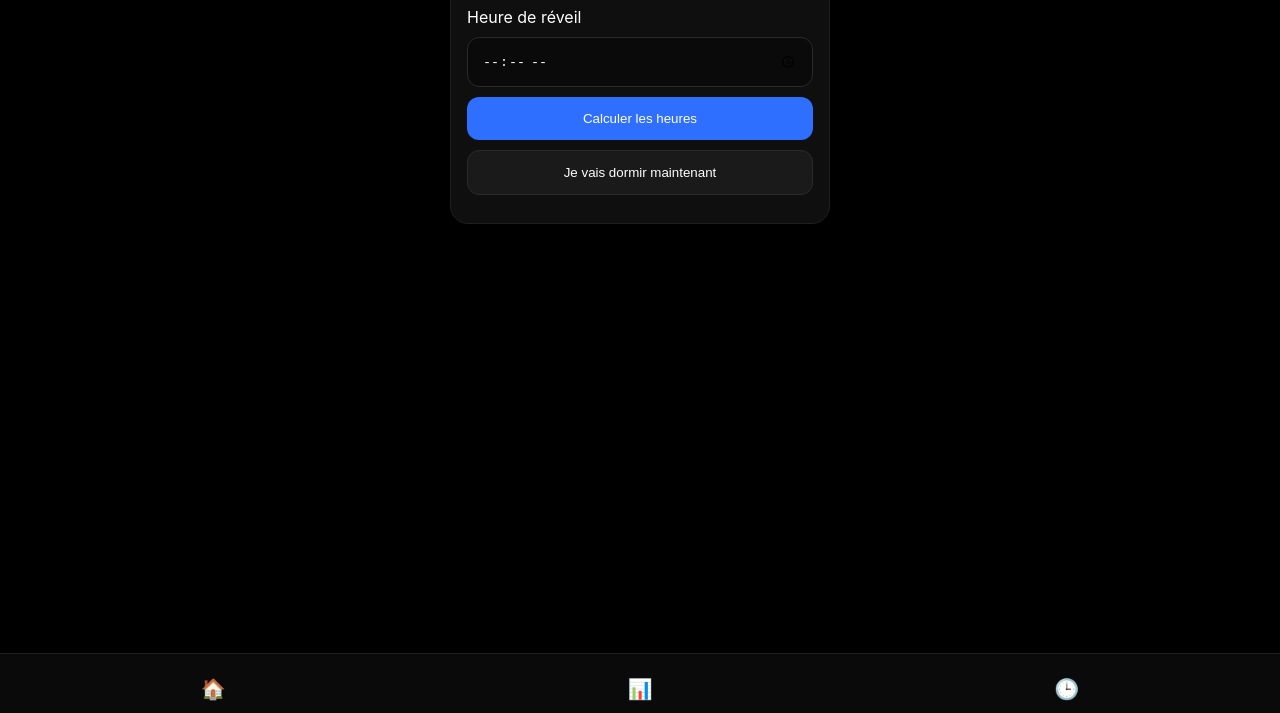
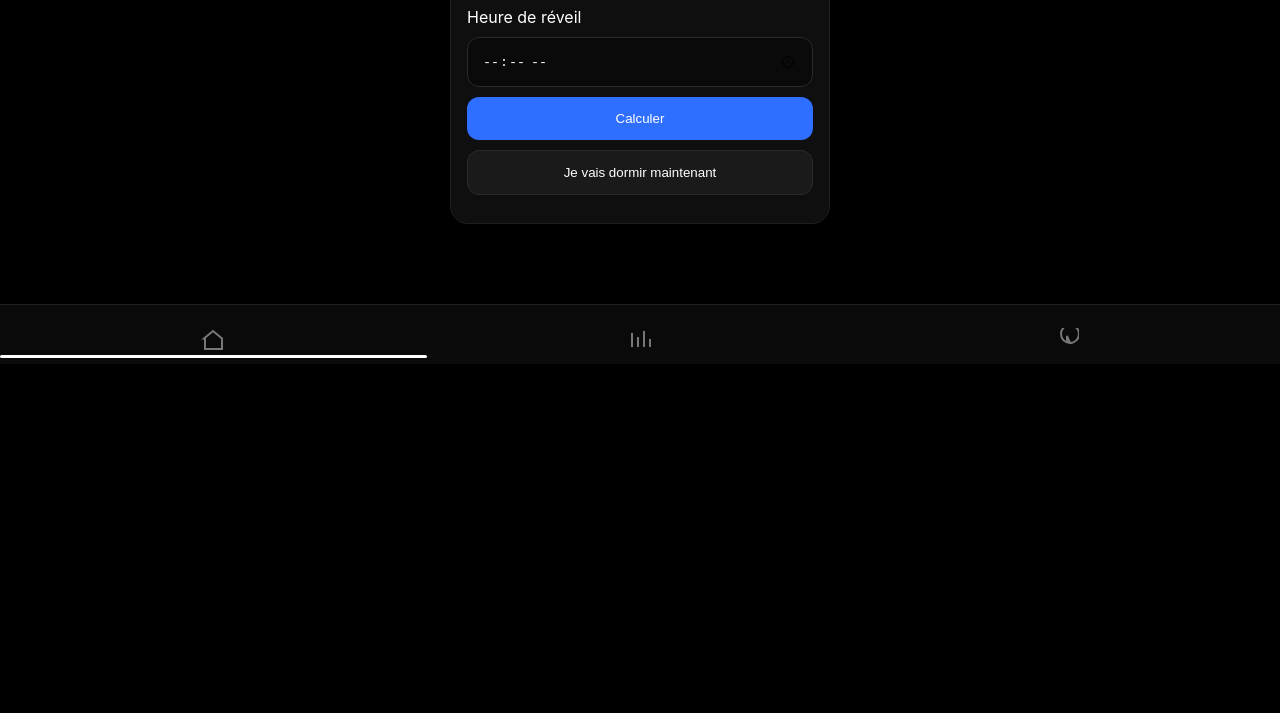
Before and after one commit to tlecalvez2407-wq/sleep-app, a plain HTML site: page index.html in a window 1280 px wide. Shown: the part 87-800 px from the top of the page. Drawn offline with Linux system fonts and the light colour scheme.

Commit message:
auto update

```diff
--- a/app.js
+++ b/app.js
@@ -19,9 +19,19 @@ function switchView(view){
         b.classList.remove("active");
     });
 
-    if(view === "home") document.querySelectorAll(".navbar button")[0].classList.add("active");
-    if(view === "stats") document.querySelectorAll(".navbar button")[1].classList.add("active");
-    if(view === "history") document.querySelectorAll(".navbar button")[2].classList.add("active");
+    if(view==="home") document.querySelectorAll(".navbar button")[0].classList.add("active");
+    if(view==="stats") document.querySelectorAll(".navbar button")[1].classList.add("active");
+    if(view==="history") document.querySelectorAll(".navbar button")[2].classList.add("active");
+
+    moveIndicator(view);
+}
+
+function moveIndicator(view){
+    const ind = document.querySelector(".nav-indicator");
+
+    if(view==="home") ind.style.transform="translateX(0%)";
+    if(view==="stats") ind.style.transform="translateX(100%)";
+    if(view==="history") ind.style.transform="translateX(200%)";
 }
 
 /* RESET TIMER */
--- a/index.html
+++ b/index.html
@@ -27,11 +27,10 @@
         <label>Heure de réveil</label>
         <input type="time" id="wake">
 
-        <button onclick="calc()">Calculer les heures</button>
+        <button onclick="calc()">Calculer</button>
         <button class="secondary" onclick="sleepNow()">Je vais dormir maintenant</button>
 
         <div class="timer" id="timer"></div>
-
         <div id="results"></div>
     </div>
 </div>
@@ -40,7 +39,7 @@
 <div id="statsView" class="view">
     <div class="card">
         <h2>Stats</h2>
-        <p>À venir : analyse de ton sommeil</p>
+        <p>Bientôt</p>
     </div>
 </div>
 
@@ -48,18 +47,37 @@
 <div id="historyView" class="view">
     <div class="card">
         <h2>Historique</h2>
-        <p>À venir : tes nuits enregistrées</p>
+        <p>Bientôt</p>
     </div>
 </div>
 
 </div>
 
-<!-- NAVBAR -->
+<!-- NAVBAR (SVG RESTAURÉS + INDICATOR) -->
 <div class="navbar">
 
-<button onclick="switchView('home')">🏠</button>
-<button onclick="switchView('stats')">📊</button>
-<button onclick="switchView('history')">🕒</button>
+<button onclick="switchView('home')">
+<svg viewBox="0 0 24 24" class="icon">
+<path d="M3 10.5L12 3l9 7.5V21H4V10.5z"
+stroke="currentColor" stroke-width="2" fill="none"/>
+</svg>
+</button>
+
+<button onclick="switchView('stats')">
+<svg viewBox="0 0 24 24" class="icon">
+<path d="M4 19V5m6 14V9m6 10V3m6 16V11"
+stroke="currentColor" stroke-width="2"/>
+</svg>
+</button>
+
+<button onclick="switchView('history')">
+<svg viewBox="0 0 24 24" class="icon">
+<path d="M12 8v5l3 2a9 9 0 1 1 0-18 9 9 0 0 1 0 18z"
+stroke="currentColor" stroke-width="2"/>
+</svg>
+</button>
+
+<div class="nav-indicator"></div>
 
 </div>
 
--- a/style.css
+++ b/style.css
@@ -101,7 +101,6 @@ button.secondary{
 .medium{ border-left:4px solid #f59e0b; }
 .bad{ border-left:4px solid #ef4444; }
 
-/* NAVBAR */
 .navbar{
     position:fixed;
     bottom:0;
@@ -110,18 +109,47 @@ button.secondary{
     height:60px;
     background:#0a0a0a;
     border-top:1px solid #1f1f1f;
+
     display:flex;
     justify-content:space-around;
     align-items:center;
+
+    z-index:9999;
+    position:relative;
 }
 
+/* buttons */
 .navbar button{
     background:none;
     border:none;
-    font-size:20px;
+    padding:10px;
+    display:flex;
+    align-items:center;
+    justify-content:center;
     color:#777;
 }
 
+/* icons */
+.icon{
+    width:24px;
+    height:24px;
+    stroke:currentColor;
+    fill:none;
+}
+
+/* active */
 .navbar button.active{
     color:#fff;
 }
+
+/* indicator BAR */
+.nav-indicator{
+    position:absolute;
+    bottom:6px;
+    left:0;
+    height:3px;
+    width:33.33%;
+    background:#fff;
+    border-radius:10px;
+    transition:0.25s ease;
+}
```
